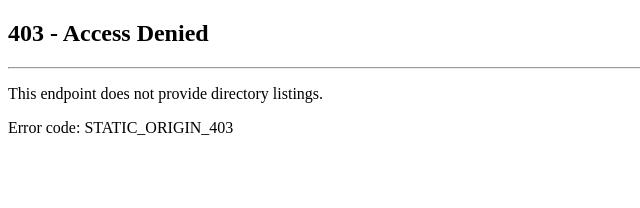
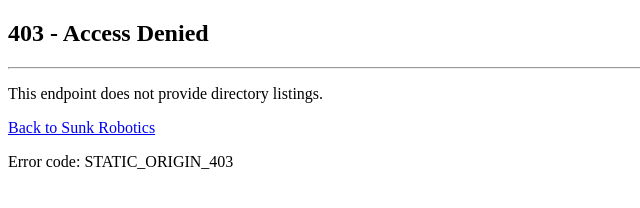
Before and after one commit to syntaxerror019/static-assets-sunkrobotics, a plain HTML site: page index.html in a window 1280 px wide. Shown: the whole page, without its empty margins (0-640 px from the left). Drawn offline with Linux system fonts and the light colour scheme.

Commit message:
Update index.html

```diff
--- a/index.html
+++ b/index.html
@@ -7,6 +7,7 @@
   <h2>403 - Access Denied</h2>
   <hr>
   <p>This endpoint does not provide directory listings.</p>
+  <a href="https://www.sunkrobotics.com">Back to Sunk Robotics</a>
   <p>Error code: STATIC_ORIGIN_403</p>
 </body>
 </html>
```
